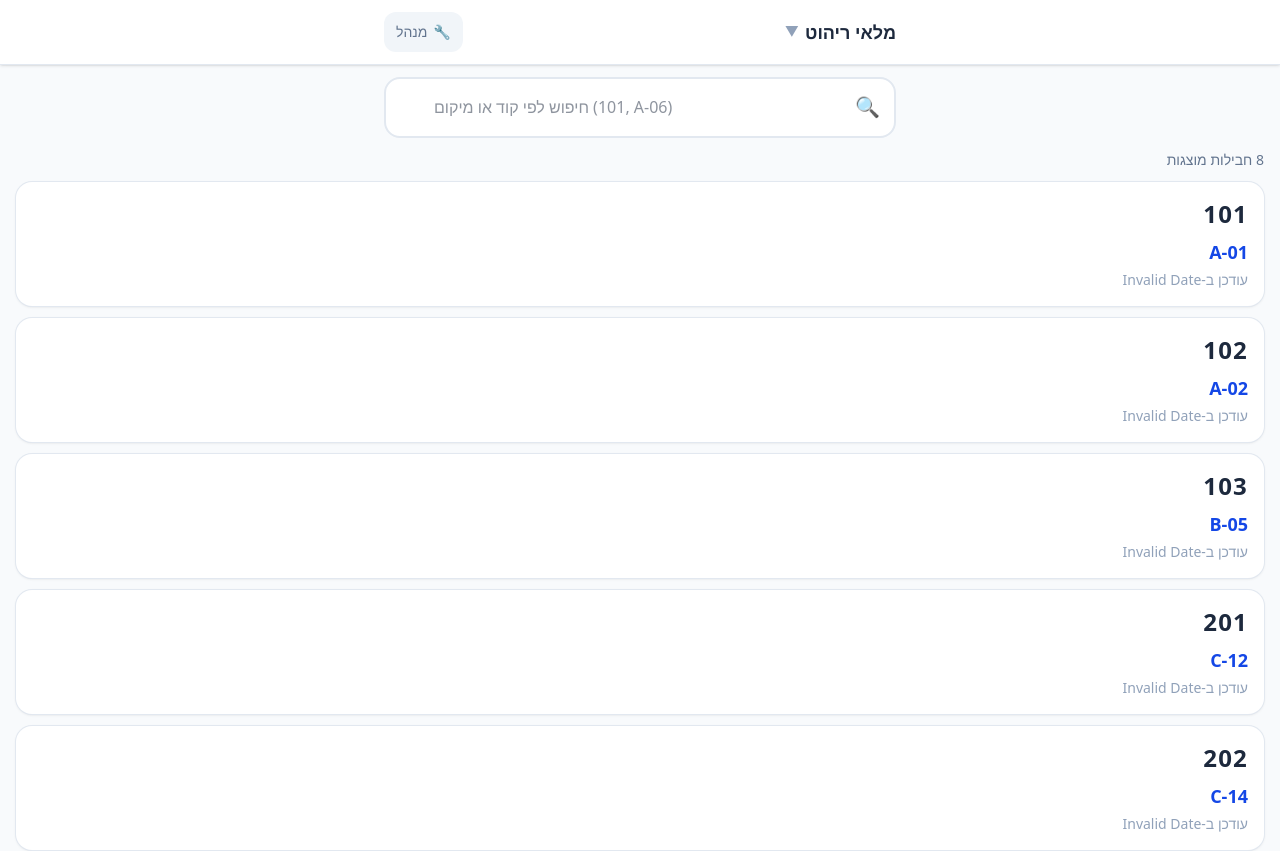
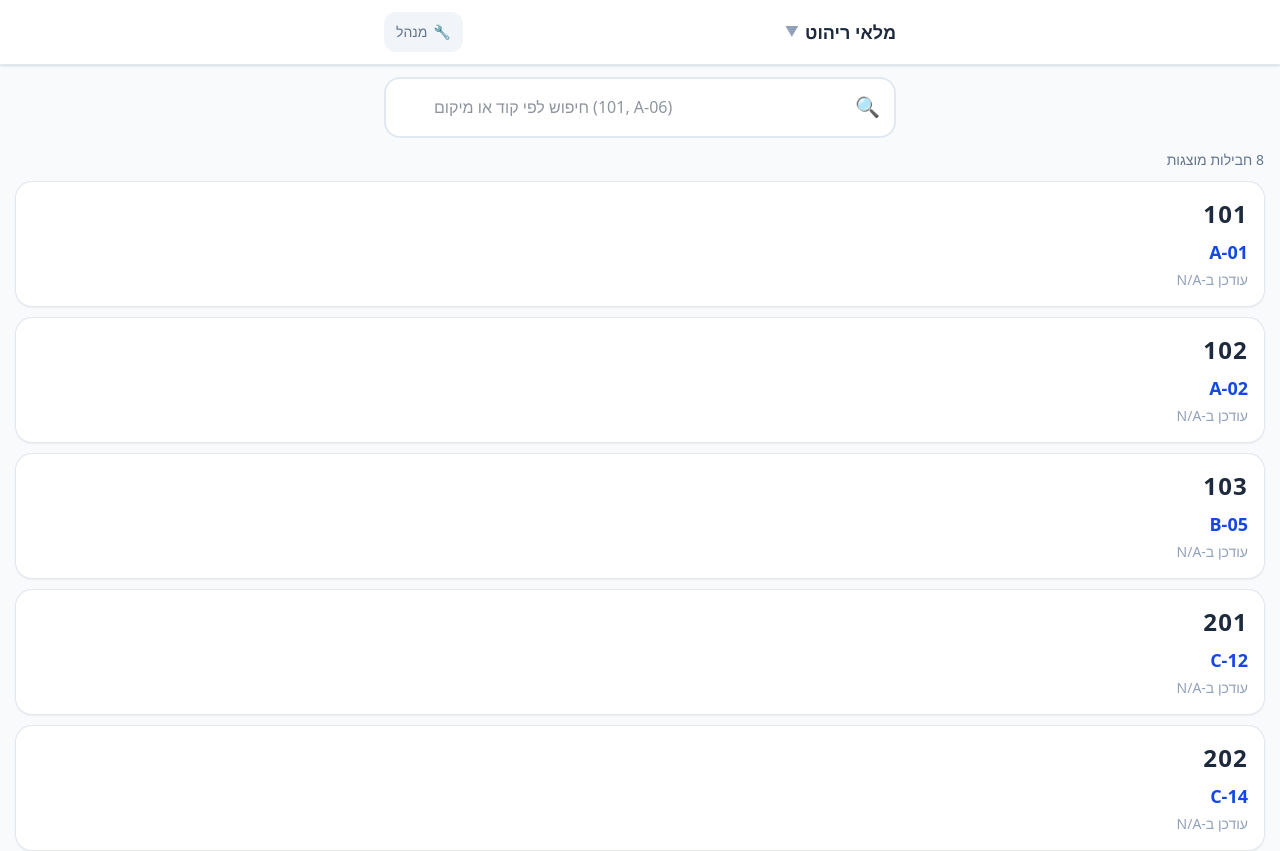
Before and after one commit to Gadnadj/Ace-plan, a React (Vite) app: page / in a window 1280 px wide. Shown: the top 851 px of the page. Built offline with nearby package versions, Linux system fonts and the light colour scheme; no server answers.

Commit message:
fix: improve date formatting - add validation and proper serialization

```diff
--- a/src/components/ColisList.jsx
+++ b/src/components/ColisList.jsx
@@ -4,8 +4,10 @@ import { he } from '../i18n/he';
 import ModifyModal from './ModifyModal';
 import DeleteColisModal from './DeleteColisModal';
 
-function formaterDate(dateISO) {
-  const date = new Date(dateISO);
+function formaterDate(dateValue) {
+  if (!dateValue) return 'N/A';
+  const date = new Date(dateValue);
+  if (isNaN(date.getTime())) return 'N/A';
   return date.toLocaleDateString('he-IL', {
     day: '2-digit',
     month: '2-digit',
```
Also changed, not shown: 1 other file (tests, documents, lock files or other folders).
